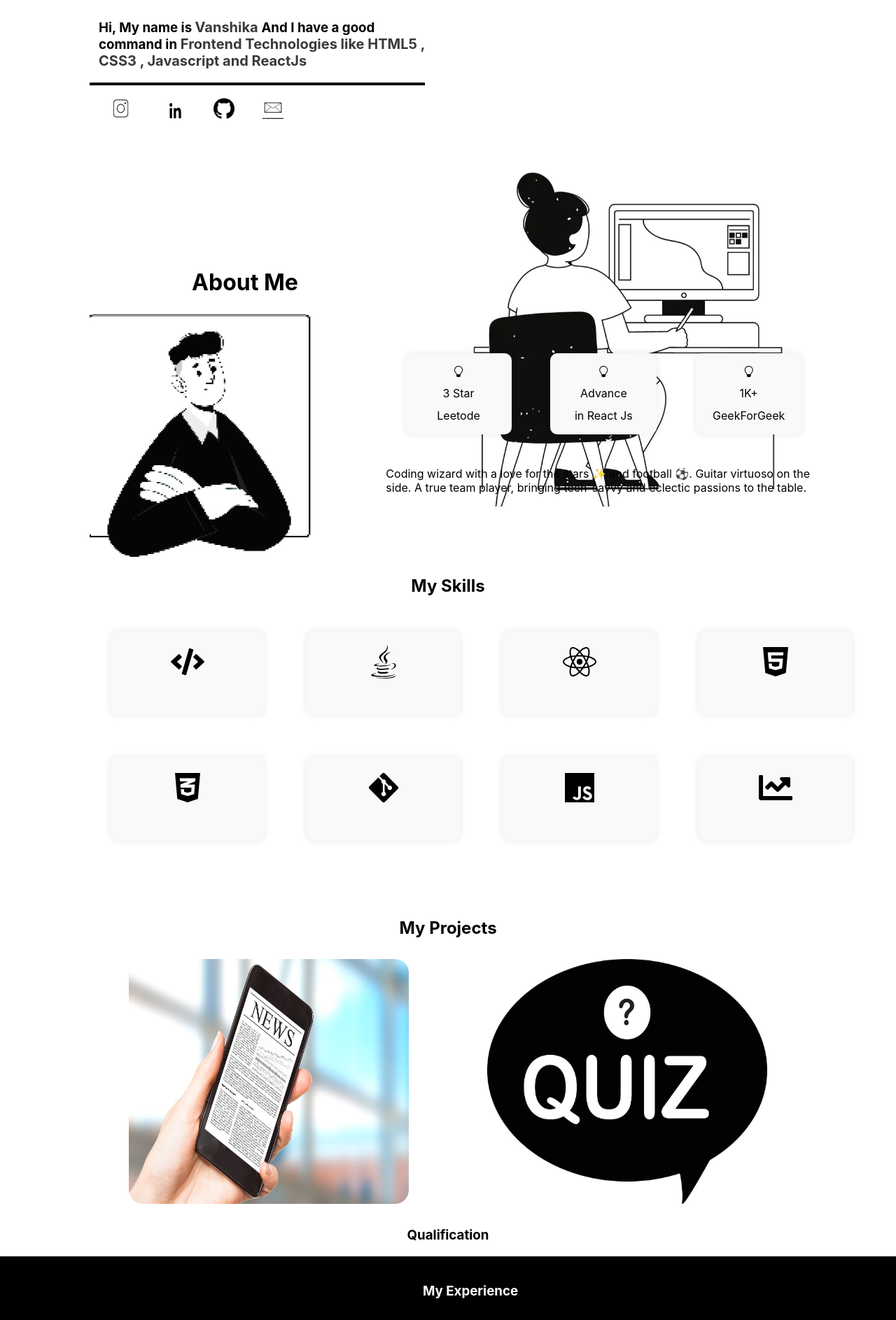
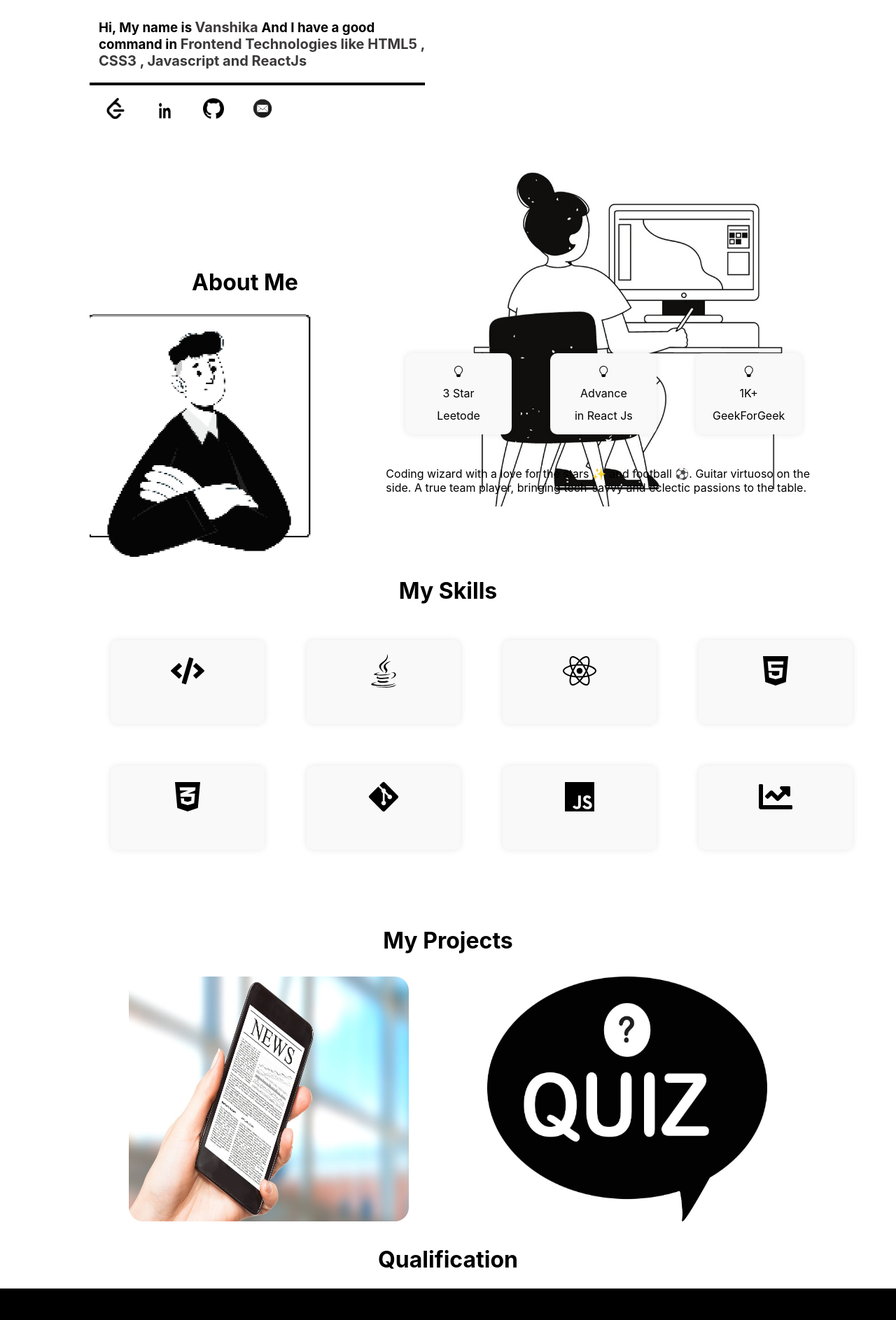
Before and after one commit to Vanshika1225/vanshika-personal-portfolio, a React (Create React App) app: page / in a window 1280 px wide. Shown: the part 240-2127 px from the top of the page at 70% size. Built offline with nearby package versions, Linux system fonts and the light colour scheme.

Commit message:
add the mail functionality

```diff
--- a/src/App.css
+++ b/src/App.css
@@ -50,6 +50,7 @@ body {
   text-decoration: none;
   padding: 0px 20px;
   color: black;
+  cursor: pointer;
 }
 
 .resume {
@@ -90,6 +91,13 @@ body {
   height: 523px;
 }
 .home-logo a img {
+  text-align: start;
+  width: 30px;
+  height: 30px;
+  padding: 20px;
+  float: left;
+}
+.home-logo img {
   text-align: start;
   width: 30px;
   height: 30px;
--- a/src/component/Education.jsx
+++ b/src/component/Education.jsx
@@ -3,7 +3,7 @@ import React from 'react'
 const Education = () => {
   return (
     <div id='education'>
-        <h3>Qualification</h3>
+        <h1>Qualification</h1>
     </div>
   )
 }
--- a/src/component/Experiene.jsx
+++ b/src/component/Experiene.jsx
@@ -4,8 +4,8 @@ import webmob from '../images/webmob.png'
 const Experiene = () => {
   return (
     <>
-      <div className='experience-sectin' id='experiene'>
-        <h3>My Experience</h3>
+      <div className='experience-sectin' id='experience'>
+        <h1>My Experience</h1>
         <div>
           <div className='experience-content'>
             <div className='content-box'>
--- a/src/component/Hero.jsx
+++ b/src/component/Hero.jsx
@@ -6,6 +6,11 @@ import githubimages from '../images/github.png';
 import mail from '../images/mail.png';
 
 const Hero = () => {
+    const sendMail = () => {
+        const recipientEmail = 'vanshika.rbu@gmail.com';
+        const mailtoLink = `mailto:${recipientEmail}`;
+        window.location.href = mailtoLink;
+    }
     return (
         <>
             <div className='hero'>
@@ -15,10 +20,12 @@ const Hero = () => {
                         <span> Frontend Technologies like HTML5 , CSS3 , Javascript and ReactJs</span>
                     </h3>
                     <div className="home-logo">
-                        <a href="https://www.instagram.com/"><img src={instaImage} style={{ width: "45px" }} alt='insta image' /></a>
-                        <a href="https://www.linkedin.com/in/vanshika-04769721b/"><img src={linkedIn} style={{ height: "38px" }} alt='linked image' /></a>
+                        <a href="https://leetcode.com/user6789s/"><img src={instaImage} style={{ width: "30px" }} alt='insta image' /></a>
+                        <a href="https://www.linkedin.com/in/er-vanshika-kakkar-04769721b?utm_source=share &utm_compaign=share_via&utm_content=profile&utm_medium=android_app"><img src={linkedIn} style={{ height: "38px" }} alt='linked image' /></a>
                         <a href="https://github.com/Vanshika1225"><img src={githubimages} alt='github image' /></a>
-                        <a href="https://mail.google.com/mail/u/"><img src={mail} alt='mail image' /></a>
+                        <a>
+                            <img src={mail} alt='mail image' onClick={sendMail} />
+                            </a>
                     </div>
                 </div>
                 <div className='right'>
--- a/src/component/Projects.jsx
+++ b/src/component/Projects.jsx
@@ -29,7 +29,7 @@ const Projects = () => {
     <div>
       <div className='container' id='projects'>
         <div>
-          <h2>My Projects</h2>
+          <h1>My Projects</h1>
         </div>
         <div className='project-section'>
           <div className='project-content' onMouseEnter={showSeeDetailsButton1} onMouseLeave={hideSeeDetailButton1}>
--- a/src/component/Skills.jsx
+++ b/src/component/Skills.jsx
@@ -17,7 +17,7 @@ const Skills = () => {
   return (
     <div className='skills'>
       <div style={{alignItems:'center'}}>
-      <h2>My Skills</h2>
+      <h1>My Skills</h1>
       </div>
       <div className='skills-grid'>
         {skillsData.map(skill => (
```
Also changed, not shown: src/images/insta.webp, src/images/mail.png.
